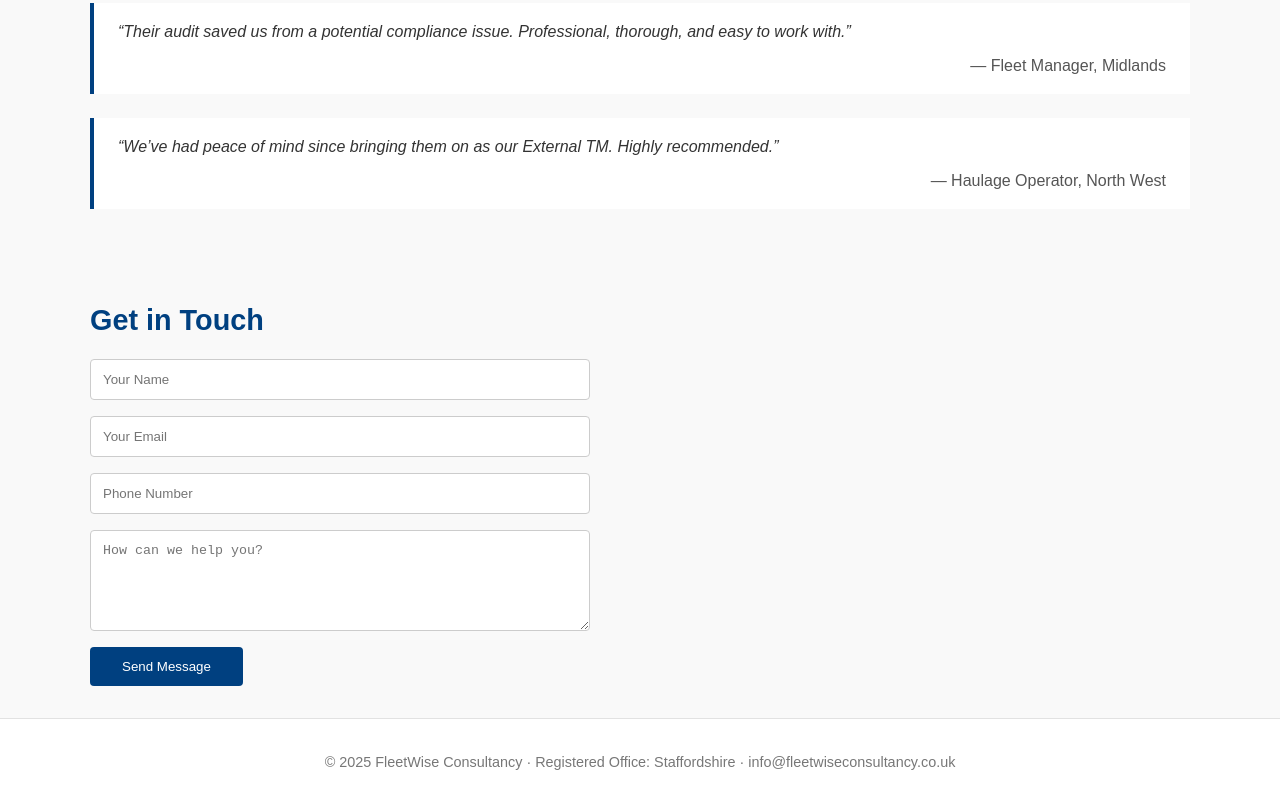
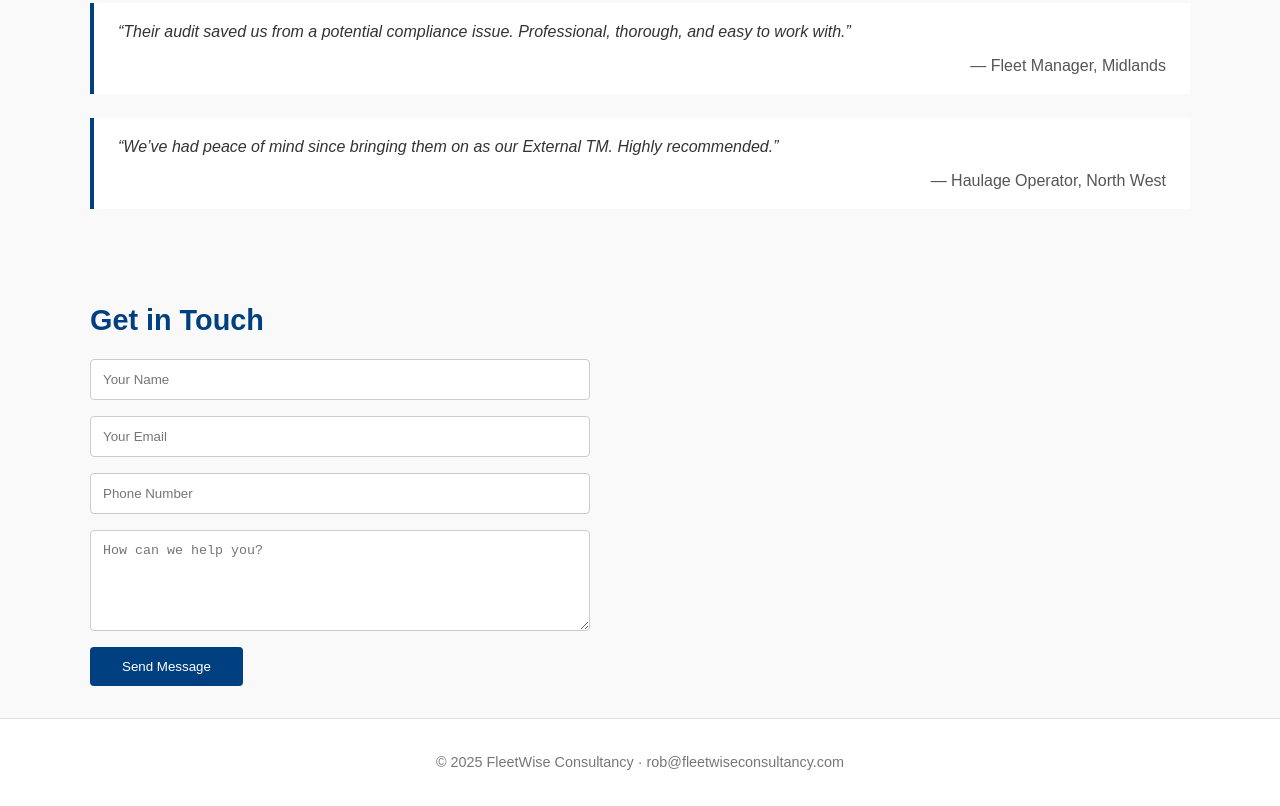
Before and after one commit to robkbrough-dotcom/Fleetwise-Website, a plain HTML site: page index.html in a window 1280 px wide. Shown: the part 1586-2392 px from the top of the page. Drawn offline with Linux system fonts and the light colour scheme.

Commit message:
Update index.html
changed email to rob@

```diff
--- a/index.html
+++ b/index.html
@@ -113,7 +113,7 @@
 
   <!-- FOOTER -->
   <footer>
-    © 2025 FleetWise Consultancy · Registered Office: Staffordshire · info@fleetwiseconsultancy.co.uk
+    © 2025 FleetWise Consultancy · rob@fleetwiseconsultancy.com
   </footer>
 
   <script src="scripts.js"></script>
```
